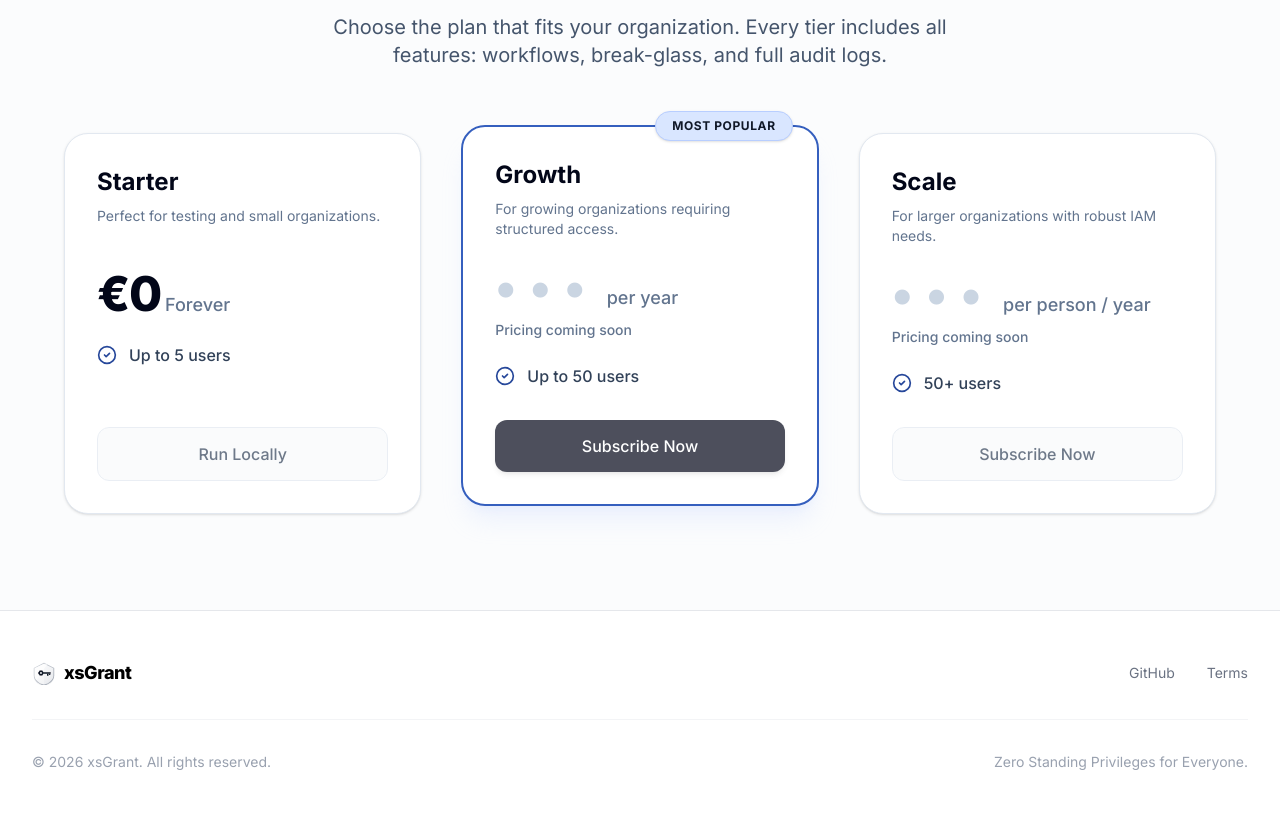
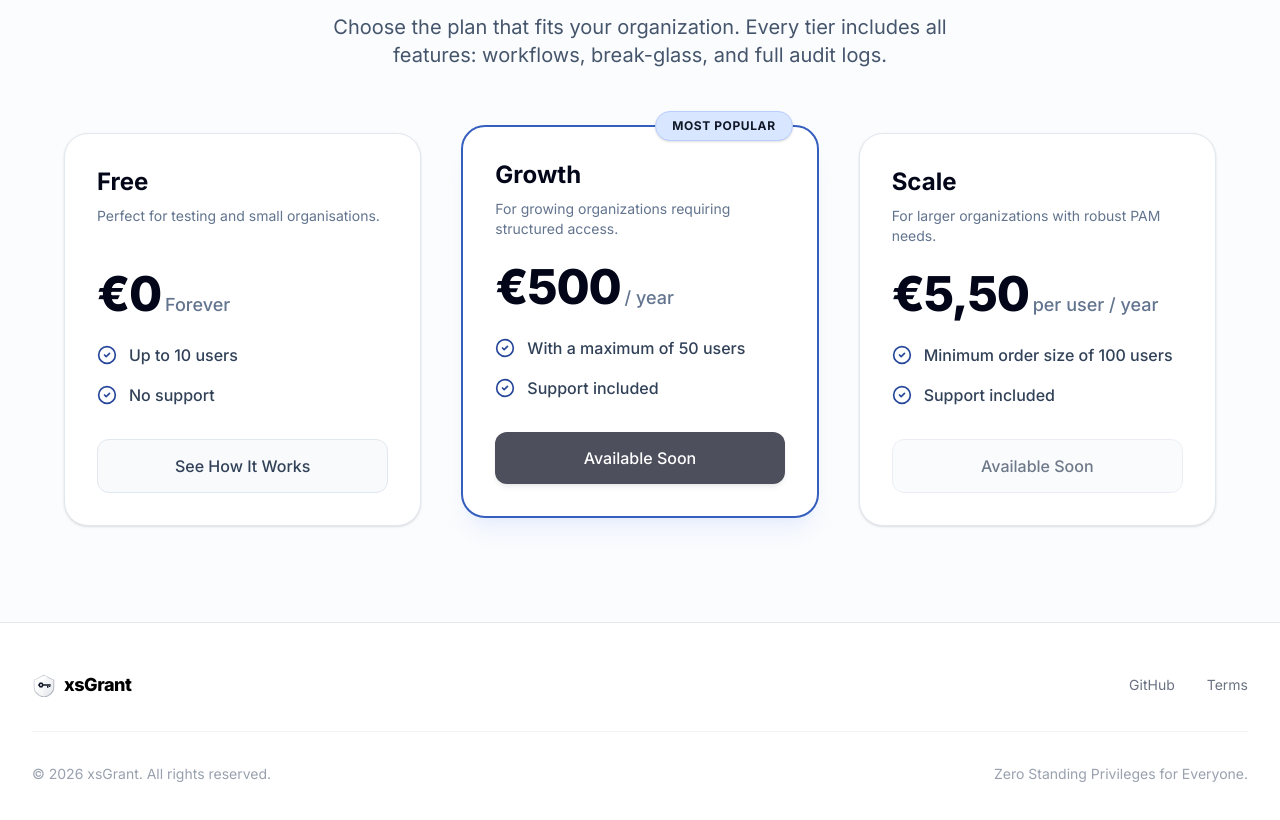
Before and after one commit to xsgrant/website, a React (Vite) app: page / in a window 1280 px wide. Shown: the part 3290-4110 px from the top of the page. Built offline with nearby package versions, Linux system fonts and the light colour scheme.

Commit message:
fix: adjust pricing

```diff
--- a/src/components/Pricing.tsx
+++ b/src/components/Pricing.tsx
@@ -3,33 +3,39 @@ import { motion } from 'framer-motion';
 
 const tiers = [
   {
-    name: 'Starter',
+    name: 'Free',
     price: '€0',
     frequency: 'Forever',
-    description: 'Perfect for testing and small organizations.',
-    users: 'Up to 5 users',
-    buttonText: 'Run Locally',
+    description: 'Perfect for testing and small organisations.',
+    users: 'Up to 10 users',
+    support: 'No support',
+    buttonText: 'See How It Works',
     buttonLink: '#install',
+    buttonDisabled: false,
     popular: false,
   },
   {
     name: 'Growth',
-    pricePending: true,
-    frequencyLabel: 'per year',
+    price: '€500',
+    frequency: '/ year',
     description: 'For growing organizations requiring structured access.',
-    users: 'Up to 50 users',
-    buttonText: 'Subscribe Now',
+    users: 'With a maximum of 50 users',
+    support: 'Support included',
+    buttonText: 'Available Soon',
     buttonLink: '#', // Stripe link goes here later
+    buttonDisabled: true,
     popular: true,
   },
   {
     name: 'Scale',
-    pricePending: true,
-    frequencyLabel: 'per person / year',
-    description: 'For larger organizations with robust IAM needs.',
-    users: '50+ users',
-    buttonText: 'Subscribe Now',
+    price: '€5,50',
+    frequency: 'per user / year',
+    description: 'For larger organizations with robust PAM needs.',
+    users: 'Minimum order size of 100 users',
+    support: 'Support included',
+    buttonText: 'Available Soon',
     buttonLink: '#', // Stripe link goes here later
+    buttonDisabled: true,
     popular: false,
   },
 ];
@@ -75,33 +81,23 @@ export function Pricing() {
                 <p className="text-slate-500 text-sm h-10">{tier.description}</p>
               </div>
 
-              {tier.pricePending ? (
-                <div className="mb-6">
-                  <div className="flex items-baseline gap-2" aria-label="Pricing coming soon">
-                    <span
-                      className="text-5xl font-extrabold tracking-[0.28em] text-slate-300 select-none"
-                      aria-hidden="true"
-                    >
-                      •••
-                    </span>
-                    <span className="text-lg font-medium text-slate-500">{tier.frequencyLabel}</span>
-                  </div>
-                  <p className="mt-2 text-sm font-medium text-slate-500">Pricing coming soon</p>
-                </div>
-              ) : (
               <div className="mb-6 flex items-baseline text-slate-950">
                 <span className="text-5xl font-extrabold tracking-tight">{tier.price}</span>
                 <span className="ml-1 text-lg font-medium text-slate-500">{tier.frequency}</span>
               </div>
-              )}
 
               <ul className="flex-1 space-y-4 mb-8">
                 <li className="flex gap-3 items-center">
                   <CheckCircle2 className="h-5 w-5 text-accent-500 flex-shrink-0" />
                   <span className="text-slate-700 font-medium">{tier.users}</span>
                 </li>
+                <li className="flex gap-3 items-center">
+                  <CheckCircle2 className="h-5 w-5 text-accent-500 flex-shrink-0" />
+                  <span className="text-slate-700 font-medium">{tier.support}</span>
+                </li>
               </ul>
 
+              {tier.buttonDisabled ? (
                 <button
                   type="button"
                   disabled
@@ -114,6 +110,18 @@ export function Pricing() {
                 >
                   {tier.buttonText}
                 </button>
+              ) : (
+                <a
+                  href={tier.buttonLink}
+                  className={`block w-full py-3.5 px-4 rounded-xl text-center font-medium transition-all ${
+                    tier.popular
+                      ? 'bg-slate-950 text-white shadow-md hover:bg-slate-800'
+                      : 'bg-slate-50 text-slate-700 border border-slate-200 hover:border-slate-300 hover:bg-white'
+                  }`}
+                >
+                  {tier.buttonText}
+                </a>
+              )}
             </motion.div>
           ))}
         </div>
```
Lines whose indentation alone changed are shown as unchanged.
